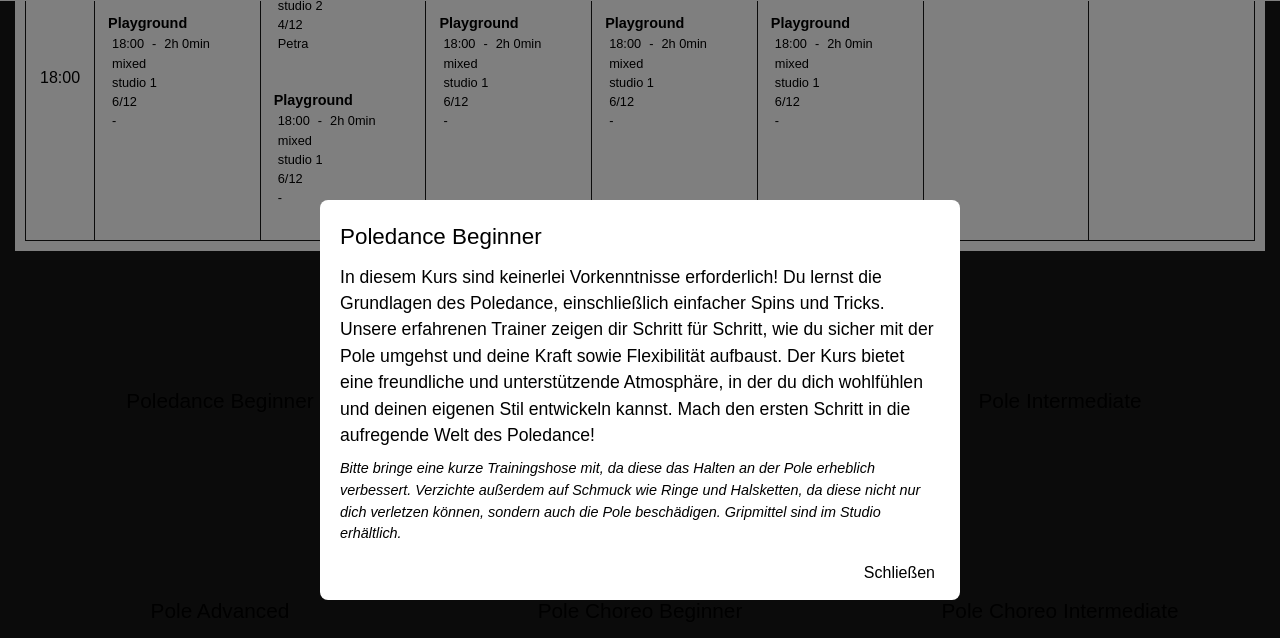
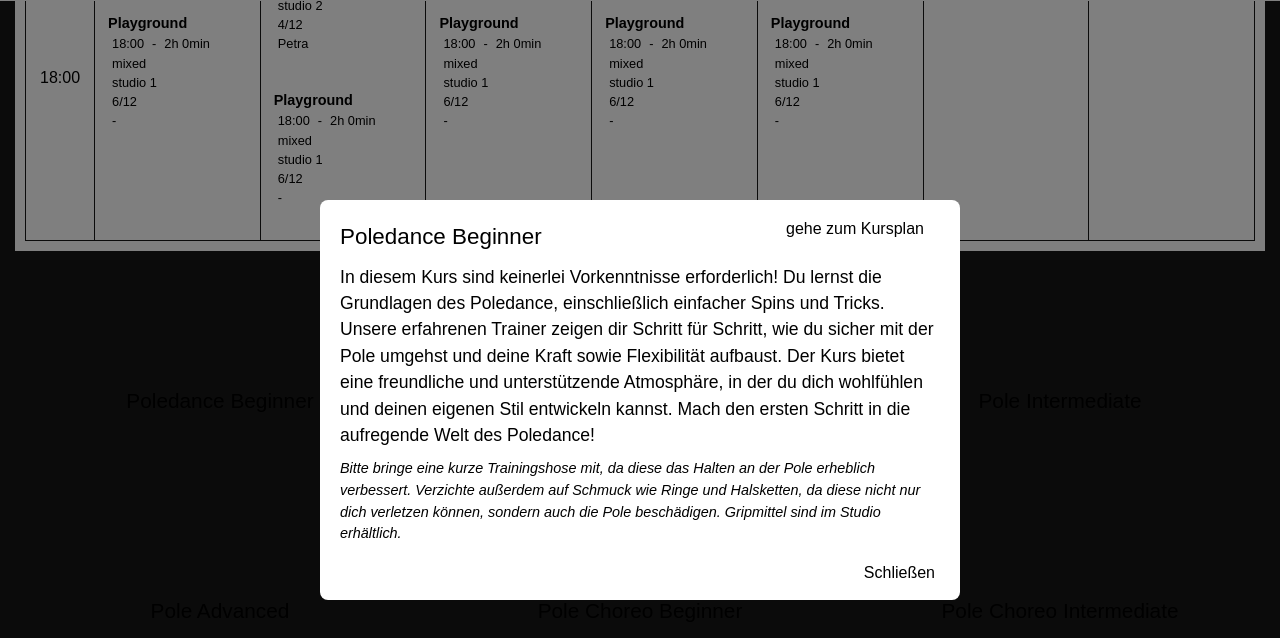
Before and after one commit to anitakath/poleground, a Next.js app: page /poledance in a window 1280 px wide. Both pictures are taken after a click on the button "Poledance Beginner". Shown: the part 79-717 px from the top of the page. Built offline with nearby package versions, Linux system fonts and the light colour scheme.

Commit message:
user can navigate from course description modal to course plan table

```diff
--- a/components/Modals/CourseInfoModal.js
+++ b/components/Modals/CourseInfoModal.js
@@ -1,15 +1,29 @@
 import React from 'react';
 import styles from './CourseInfoModal.module.css'; // Stelle sicher, dass du die richtigen Styles importierst
+import useScrollToSection from '../../custom hooks/useScrollToSection';
 
 const CourseInfoModal = ({ course, onClose }) => {
 
     console.log(course)
+    const {scrollToSection} = useScrollToSection()
+
+    const coursePlanNavigator = (section) =>{
+
+        onClose();
+        setTimeout(() => {
+            scrollToSection(section);
+        }, 300);
+
+
+    }
     return (
         <div className={styles.modalOverlay}>
             <div className={styles.modalContent}>
                 <h2 className={styles.title}>{course.title}</h2>
                 <p className={styles.description}> {course.description}</p>
                 <p className={styles.info}>{course.info}</p>
+
+                <button className={styles.coursePlanButton} onClick={() => coursePlanNavigator('table')}> gehe zum Kursplan</button>
                 {/* Schließen-Button */}
                 <button onClick={onClose} className={styles.button}>Schließen</button>
             </div>
--- a/components/Modals/CourseInfoModal.module.css
+++ b/components/Modals/CourseInfoModal.module.css
@@ -51,3 +51,23 @@
     color:var(--title)
 
 }
+
+
+.coursePlanButton{
+    width: 200px;
+    height: 50px;
+    position: absolute;
+    top: 4px;
+    right: 5px;
+    border-radius: 5px;
+    transition: 0.2s ease-in-out;
+    cursor: pointer;
+    background: var(--secondaryForeground);
+    color: var(--title);
+
+}
+
+.coursePlanButton:hover{
+    color: var(--foreground);
+    background: var(--title);
+}
```
Also changed, not shown: src/app/poledance/page.js (+0 -7 lines).
